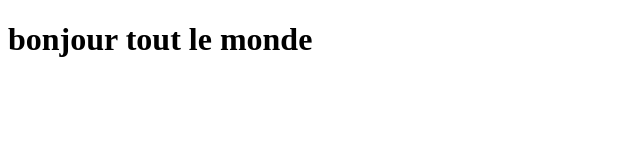
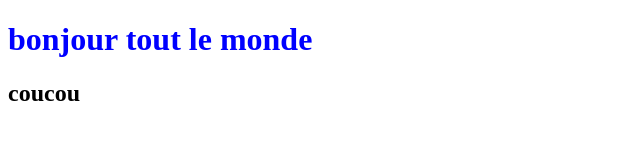
Before and after one commit to raphou331/bootcamp, a plain HTML site: page index.html in a window 1280 px wide. Shown: the whole page, without its empty margins (0-640 px from the left). Drawn offline with Linux system fonts and the light colour scheme.

Commit message:
second commit

```diff
--- a/index.html
+++ b/index.html
@@ -6,6 +6,7 @@
     <title>Document</title>
 </head>
 <body>
-    <h1>bonjour tout le monde</h1>
+    <h1 style="color: blue;">bonjour tout le monde</h1>
+    <h2>coucou</h2>
 </body>
 </html>
```
